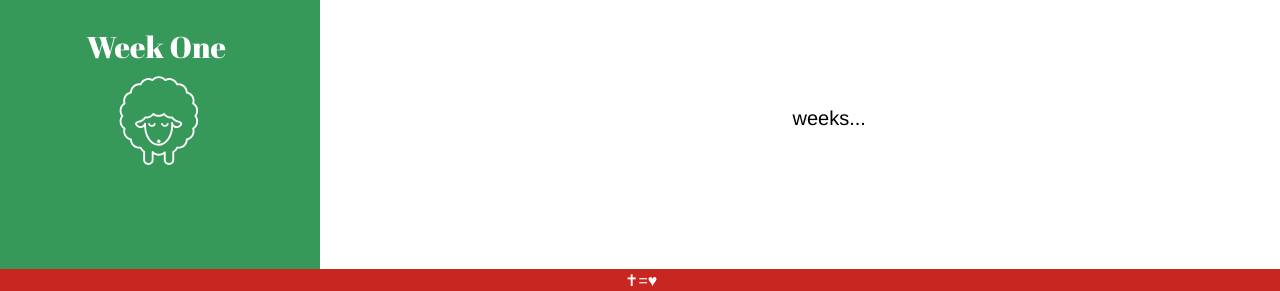
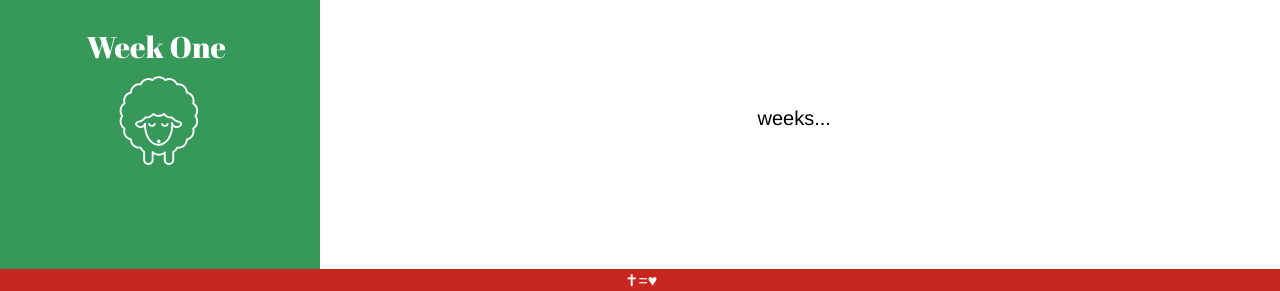
Before and after one commit to dudunato/dudunato.github.io, a Jekyll site: the page built from index.html, in a window 1280 px wide. Shown: the part 231-522 px from the top of the page. Built offline with Jekyll 4.4.1, drawn with Linux system fonts in a browser that asks for light colours; nearby versions of some CDN libraries; some web fonts are replaced.

Commit message:
week one complete

```diff
--- a/_sass/home.scss
+++ b/_sass/home.scss
@@ -50,7 +50,7 @@
 
   div {
     margin: 0 auto;
-  width: 15px;
+  width: 85px;
   font-size: 20px;
   color: black;
   margin-top: 14%;
--- a/week-one/journey.html
+++ b/week-one/journey.html
@@ -14,7 +14,7 @@
       </a>
     </div>
 
-    <div class="j zoomTarget" data-targetsize="1" data-closeclick="true">
+    <div class="j zoomTarget" data-targetsize="1.r" data-closeclick="true">
       <span>Family</span>
 
       <p>I was raised in a Baptist Church where my parents taught me about Jesus and the Bible Principles. My mother, especially, told me how to love God’s word. Later, during my adolescence I had many experiences with Jesus in camps, and the love for Christ was increasing. My parents were totally involved in missions administration at church and that gave me the opportunity to know many missionaries who told me a lot of histories. Since then I am involved with missions in the Church. When I was 17 years old I knew Alissa my wife and knew her father who is Pastor of the church named VIDE where I am today. In that church I was discipled and I could learn a lot of new things about the Gospel. Furthermore, my interest in going deeper with that made me study hard and I was invited to teach Sunday School and to be a Youth Leader. I passed the last 4 years leading the youth ministry and the last year my wife and I were called to be part of leadership of the Mission’s Ministry. Last year, we went to a Missions Course and during that God called us to dedicate our talents entirely to Him, so hearing His voice we started to pray about one place to learn more about missions, to work and give the best of what we have to offer to God. Our church is really involved in missions because our Pastor (Alissa’s Father) was a missionary in England and Germany. And we feel that God is calling us to learn more about him and work with missions in YWAM Lausanne.</p>
```
Also changed, not shown: week-one/index.html (line endings or trailing spaces).
